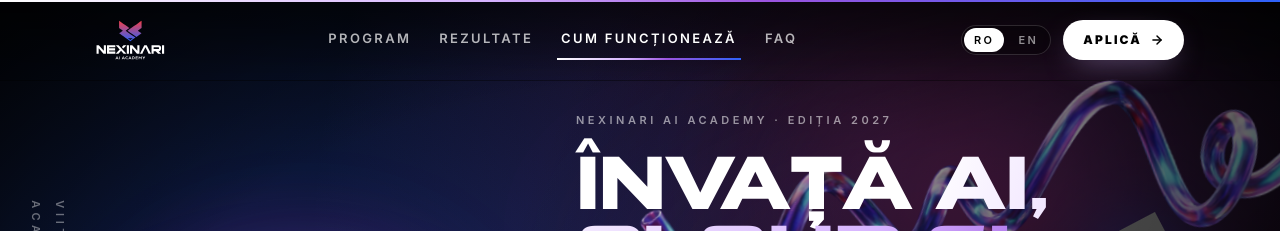
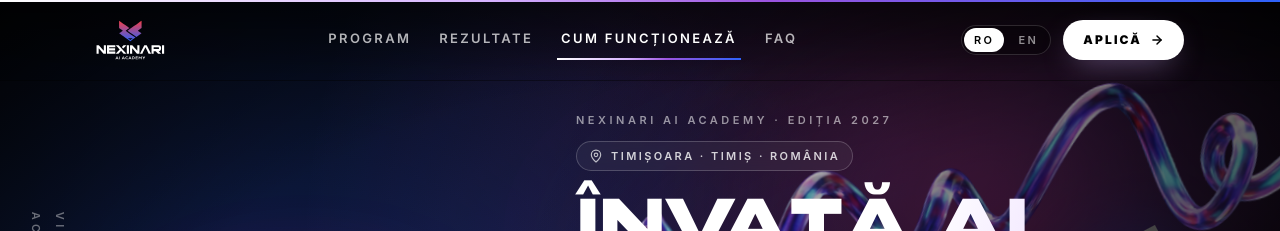
Before and after one commit to silviustoian/ai-academy, a Next.js app: page / in a window 1280 px wide. Shown: the top 231 px of the page. Built offline with nearby package versions, Linux system fonts and the light colour scheme; grey boxes are pictures that could not be loaded; a web font is replaced by a local one.

Commit message:
hero: add location chip (Timișoara · Timiș · România)

```diff
--- a/src/components/sections/Hero.tsx
+++ b/src/components/sections/Hero.tsx
@@ -2,7 +2,7 @@
 
 import Image from "next/image";
 import Link from "next/link";
-import { ArrowDown, ArrowRight } from "lucide-react";
+import { ArrowDown, ArrowRight, MapPin } from "lucide-react";
 import { motion, useReducedMotion } from "motion/react";
 
 import { Container } from "@/components/ui/Container";
@@ -156,6 +156,18 @@ export function Hero() {
             {copy.eyebrow}
           </motion.p>
 
+          <motion.div
+            className="mt-3 inline-flex items-center gap-2 rounded-full border border-white/20 bg-white/[0.05] px-3 py-1.5 backdrop-blur-sm"
+            initial={{ opacity: 0, y: reduceMotion ? 0 : 10 }}
+            animate={{ opacity: 1, y: 0 }}
+            transition={{ duration: 0.45, delay: 0.08, ease: "easeOut" }}
+          >
+            <MapPin className="size-3.5 text-white/70" strokeWidth={2} aria-hidden />
+            <span className="text-[11px] font-semibold uppercase tracking-[0.22em] text-white/80">
+              Timișoara · Timiș · România
+            </span>
+          </motion.div>
+
           <motion.h1
             id="hero-title"
             className="font-display mt-5 font-black uppercase leading-[0.95] tracking-[-0.02em] text-balance text-white sm:leading-[0.92]"
```
